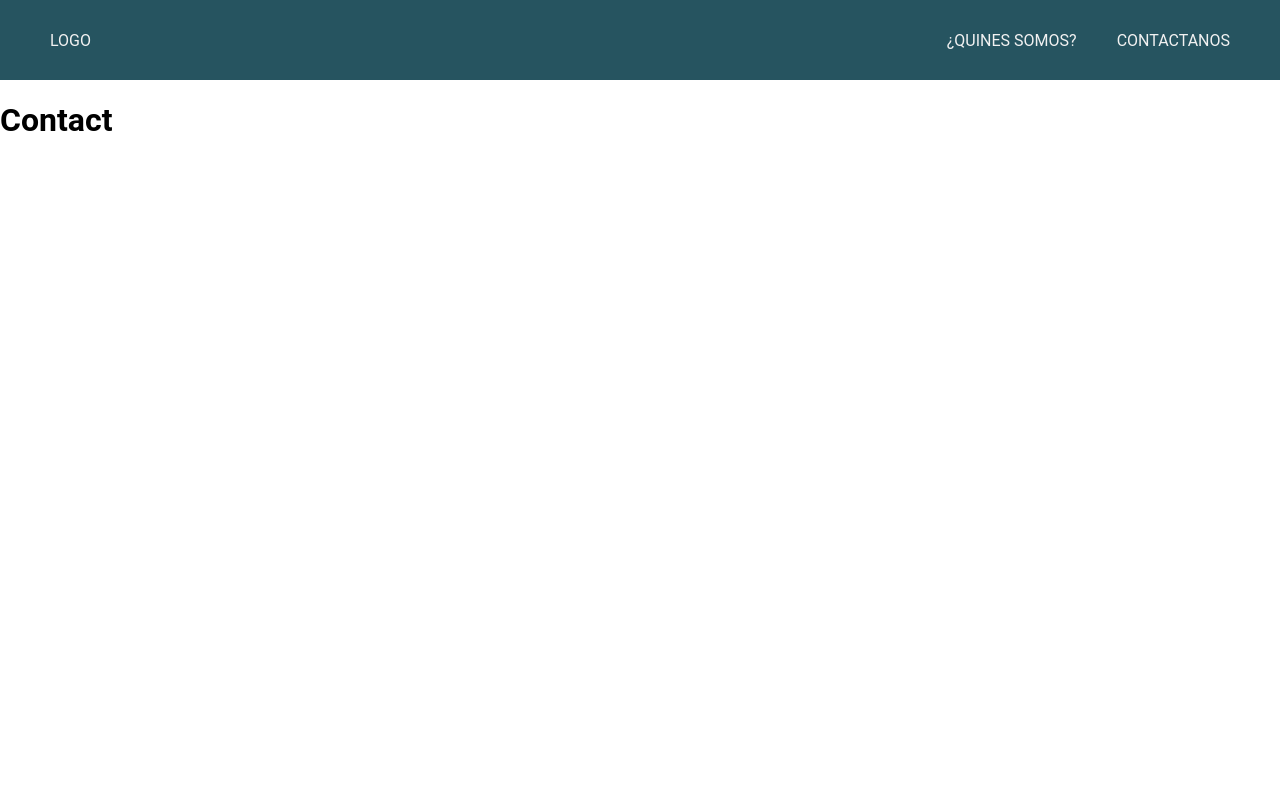
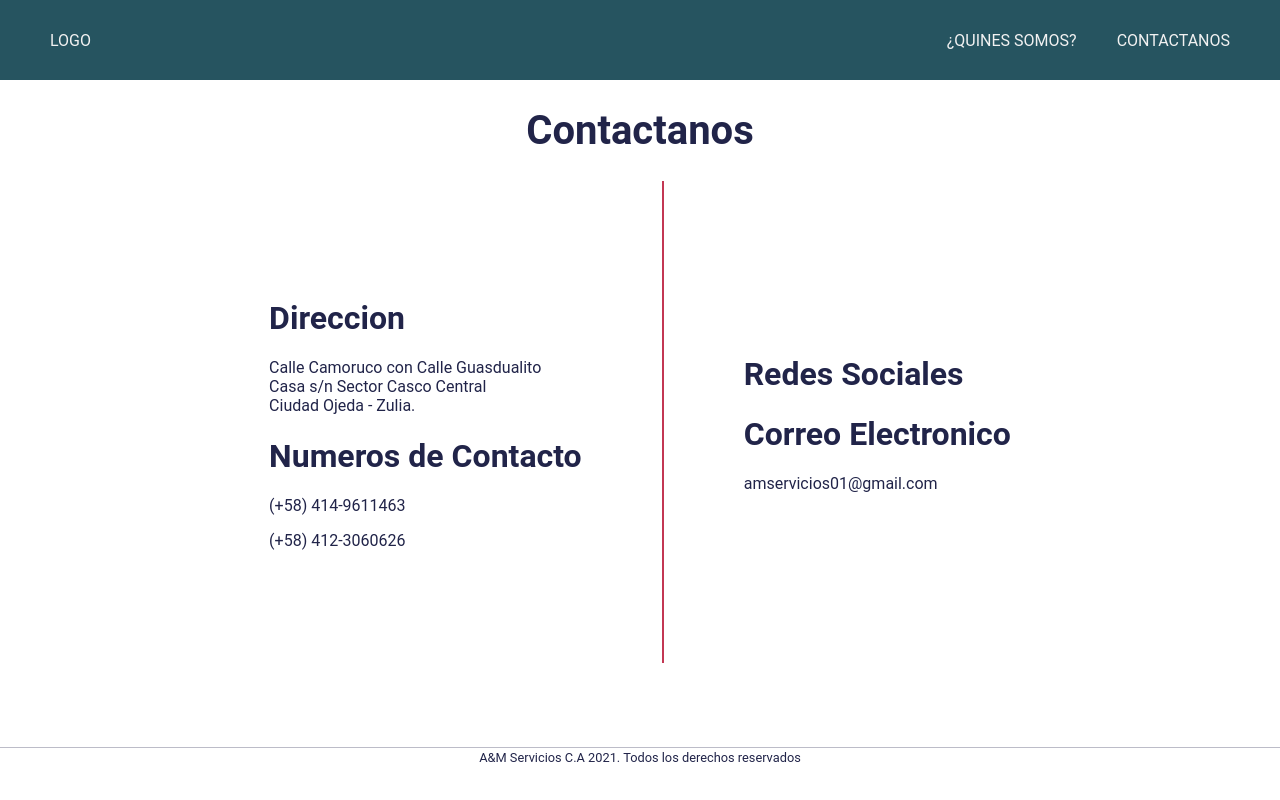
Before and after one commit to Edjopima/amservicios-landing, a React (Create React App) app: page /contact in a window 1280 px wide. Built offline with nearby package versions, Linux system fonts and the light colour scheme.

Commit message:
[Add] Contact Component and footer

```diff
--- a/src/App.js
+++ b/src/App.js
@@ -7,8 +7,8 @@ import {
 import Header from './components/Header/Header'
 import Home from './containers/Home/Home'
 import About from './containers/About/About'
-
-const Contact = () => <h1>Contact</h1>
+import Contact from './containers/Contact/Contact'
+import Footer from './components/Footer/Footer';
 
 const App = () => {
   return (
@@ -28,6 +28,7 @@ const App = () => {
           component={Home}
         />
       </Switch>
+      <Footer/>
     </Router>
   );
 }
--- /dev/null
+++ b/src/components/Footer/Footer.jsx
@@ -0,0 +1,23 @@
+import React from 'react';
+import styled from 'styled-components'
+
+const StyledFooter = styled.div`
+    font-size:0.8em;
+    color:#212449;
+    margin:0;
+    margin-bottom:10px;
+    padding:0;
+    padding-top:2px;
+    text-align:center;
+    border-top:1px solid rgba(33, 36, 73, 0.3);
+`;
+
+const Footer = () => {
+    return (
+        <StyledFooter>
+            A&M Servicios C.A 2021. Todos los derechos reservados
+        </StyledFooter>
+    );
+}
+
+export default Footer;
--- /dev/null
+++ b/src/containers/Contact/Contact.jsx
@@ -0,0 +1,40 @@
+import React from 'react';
+import StyledContact from './StyledContact';
+
+const Contact = () => {
+    return (
+        <StyledContact>
+            <h1 className='Contact-title'>Contactanos</h1>
+            <div className='Contact-content'>
+                <div className='Contact-contentContainer'>
+                    <div className='Contact-textBox'>
+                        <h1 className='Contact-subTitle'>Direccion</h1>
+                        <span>Calle Camoruco con Calle Guasdualito </span>
+                        <br></br>
+                        <span>Casa s/n Sector Casco Central</span>
+                        <br></br>
+                        <span>Ciudad Ojeda - Zulia.</span>
+                        <br></br>
+                    </div>
+                    <div className='Contact-textBox'>
+                        <h1 className='Contact-subTitle'>Numeros de Contacto</h1>
+                        <p>(+58) 414-9611463</p>
+                        <p>(+58) 412-3060626</p>
+                    </div>
+                </div>
+                <div className='Contact-separator'></div>
+                <div className='Contact-contentContainer'>
+                    <div className='Contact-textBox'>
+                    <h1 className='Contact-subTitle'>Redes Sociales</h1>
+                    </div>
+                    <div className='Contact-textBox'>
+                        <h1 className='Contact-subTitle'>Correo Electronico</h1>
+                        <p>amservicios01@gmail.com</p>
+                    </div>
+                </div>
+            </div>
+        </StyledContact>
+    );
+}
+
+export default Contact;
--- /dev/null
+++ b/src/containers/Contact/StyledContact.js
@@ -0,0 +1,33 @@
+import styled from 'styled-components';
+
+const StyledContact = styled.div`
+  color:#212449;
+  height:80vh;
+  .Contact-title {
+    text-align: center;
+    font-size:2.5rem;
+  }
+  .Contact-subtitle {
+    text-align: center;
+    font-size:2rem;
+  }
+  .Contact-content{
+    display: flex;
+    flex-direction:row;
+    flex-wrap:wrap;
+    justify-content: center;
+    align-items: center;
+  }
+  .Contact-contentContainer{
+
+  }
+  .Contact-separator{
+    border:1px solid #C33753;
+    background-color:#C33753;
+    height:60vh;
+    margin:0 80px;
+    padding:0;
+  }
+`;
+
+export default StyledContact;
```
